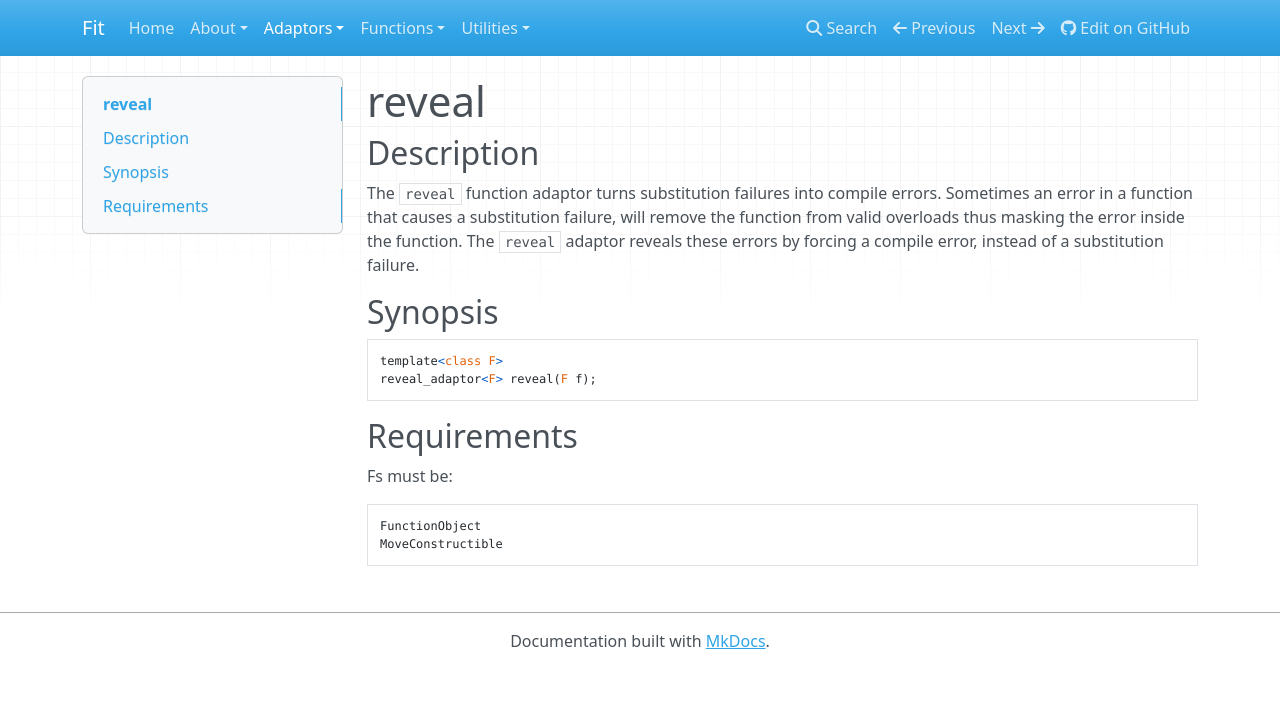
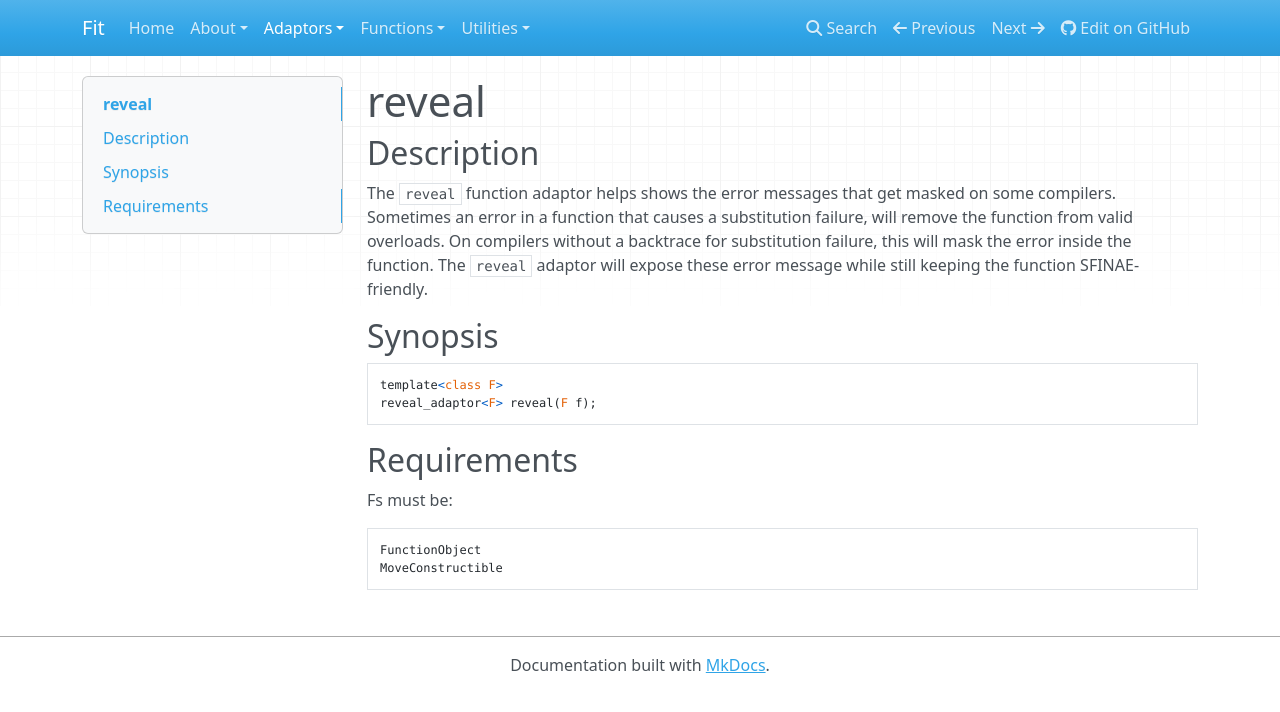
Before and after one commit to boostorg/hof, an MkDocs documentation site: the page built from doc/src/reveal.md, in a window 1280 px wide. Shown: the top 712 px of the page. Built offline with MkDocs 1.6.1, drawn with Linux system fonts in a browser that asks for light colours; nearby versions of some CDN libraries; old or Windows-style settings are respelled for this version of MkDocs.

Commit message:
Update documentation about the reveal adaptor

```diff
--- a/doc/src/reveal.md
+++ b/doc/src/reveal.md
@@ -4,11 +4,12 @@ reveal
 Description
 -----------
 
-The `reveal` function adaptor turns substitution failures into compile errors.
-Sometimes an error in a function that causes a substitution failure, will
-remove the function from valid overloads thus masking the error inside the
-function. The `reveal` adaptor reveals these errors by forcing a compile
-error, instead of a substitution failure.
+The `reveal` function adaptor helps shows the error messages that get
+masked on some compilers. Sometimes an error in a function that causes a
+substitution failure, will remove the function from valid overloads. On
+compilers without a backtrace for substitution failure, this will mask the
+error inside the function. The `reveal` adaptor will expose these error
+message while still keeping the function SFINAE-friendly.
 
 Synopsis
 --------
```
Also changed, not shown: 1 other file.
